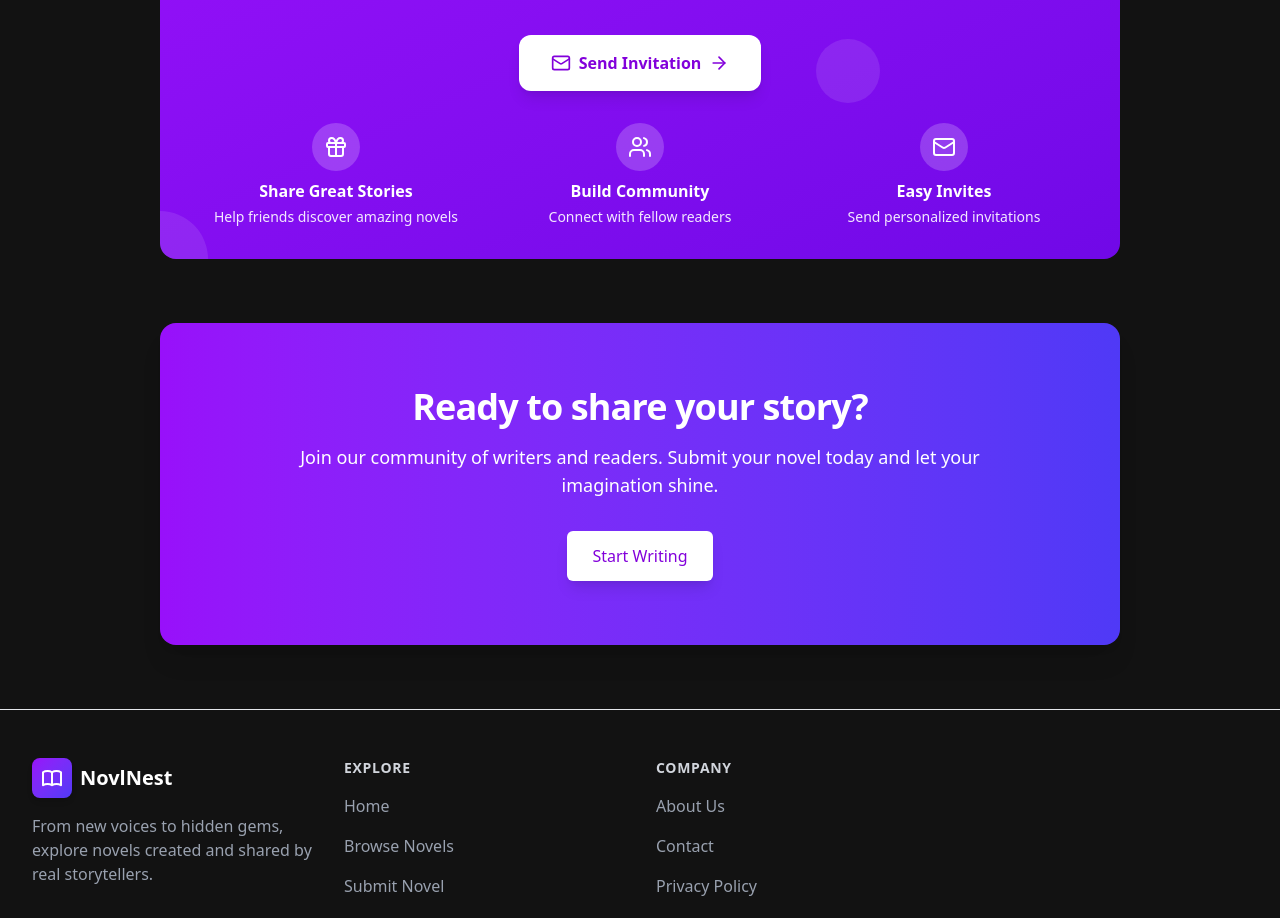
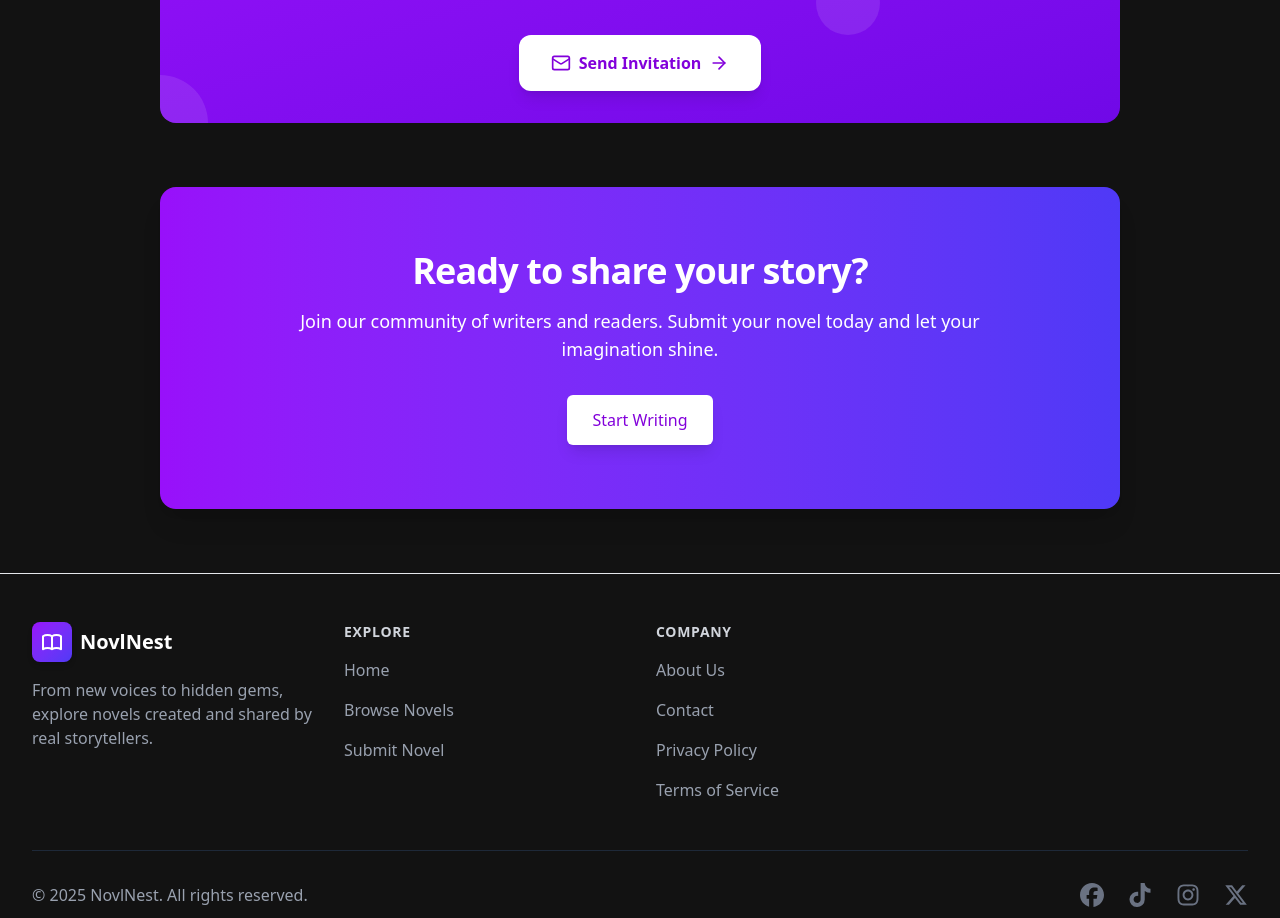
Before and after one commit to saintyy1/Novel-app, a React (Vite) app: page / in a window 1280 px wide. Shown: the part 1781-2699 px from the top of the page. Built offline with nearby package versions, Linux system fonts and the light colour scheme; no server answers; the database is empty.

Commit message:
removed the benefits of invitation

```diff
--- a/src/components/InviteFriendsSection.tsx
+++ b/src/components/InviteFriendsSection.tsx
@@ -1,5 +1,5 @@
 import React, { useState } from 'react'
-import { Users, Mail, Gift, ArrowRight } from 'lucide-react'
+import { Users, Mail, ArrowRight } from 'lucide-react'
 import InviteFriendsModal from './InviteFriendsModal'
 
 const InviteFriendsSection: React.FC = () => {
@@ -37,31 +37,6 @@ const InviteFriendsSection: React.FC = () => {
               <ArrowRight className="h-5 w-5 ml-2" />
             </button>
           </div>
-
-          {/* Benefits */}
-          <div className="mt-8 grid grid-cols-1 md:grid-cols-3 gap-4 text-center">
-            <div className="flex flex-col items-center">
-              <div className="w-12 h-12 bg-white/20 rounded-full flex items-center justify-center mb-2">
-                <Gift className="h-6 w-6 text-white" />
-              </div>
-              <h3 className="font-semibold text-white mb-1">Share Great Stories</h3>
-              <p className="text-purple-100 text-sm">Help friends discover amazing novels</p>
-            </div>
-            <div className="flex flex-col items-center">
-              <div className="w-12 h-12 bg-white/20 rounded-full flex items-center justify-center mb-2">
-                <Users className="h-6 w-6 text-white" />
-              </div>
-              <h3 className="font-semibold text-white mb-1">Build Community</h3>
-              <p className="text-purple-100 text-sm">Connect with fellow readers</p>
-            </div>
-            <div className="flex flex-col items-center">
-              <div className="w-12 h-12 bg-white/20 rounded-full flex items-center justify-center mb-2">
-                <Mail className="h-6 w-6 text-white" />
-              </div>
-              <h3 className="font-semibold text-white mb-1">Easy Invites</h3>
-              <p className="text-purple-100 text-sm">Send personalized invitations</p>
-            </div>
-          </div>
         </div>
       </section>
 
```
